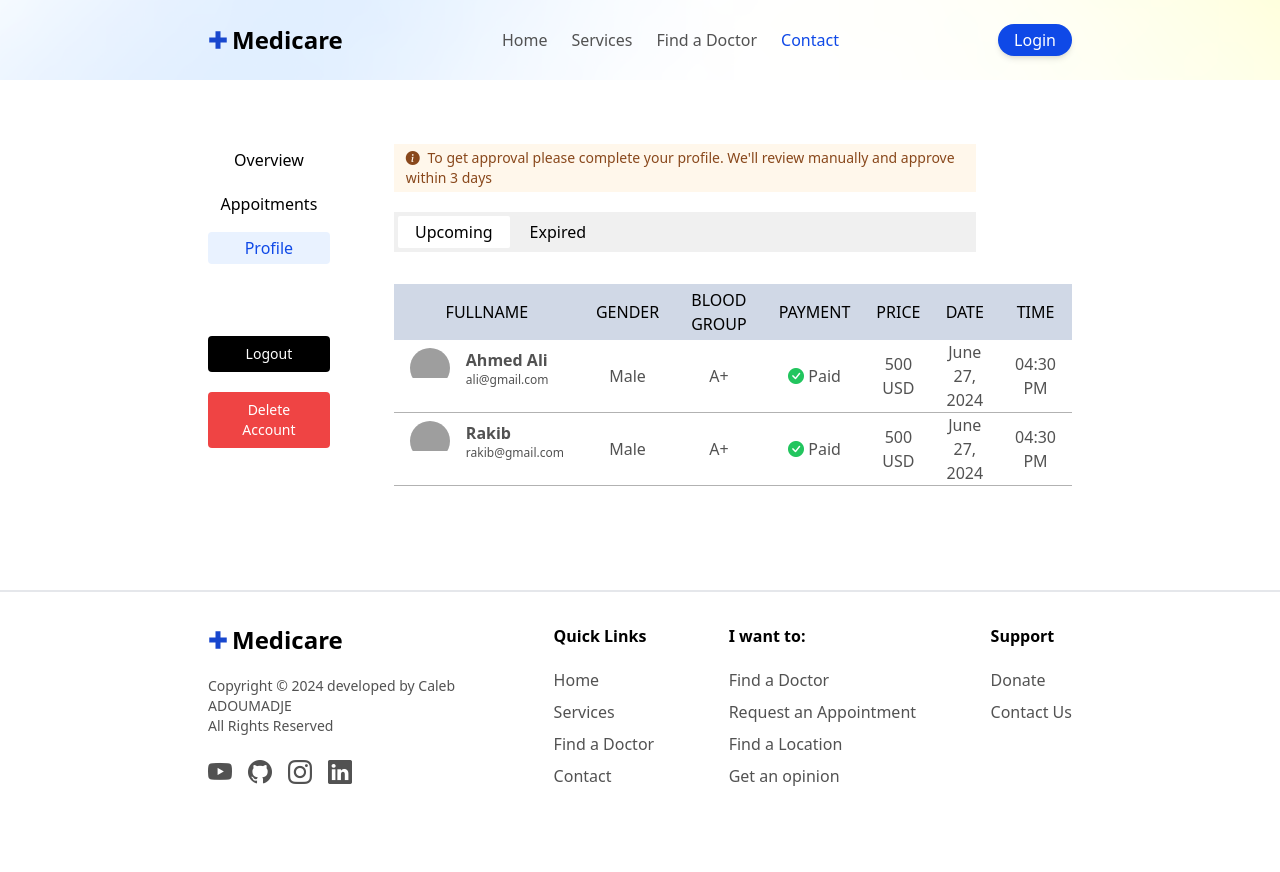
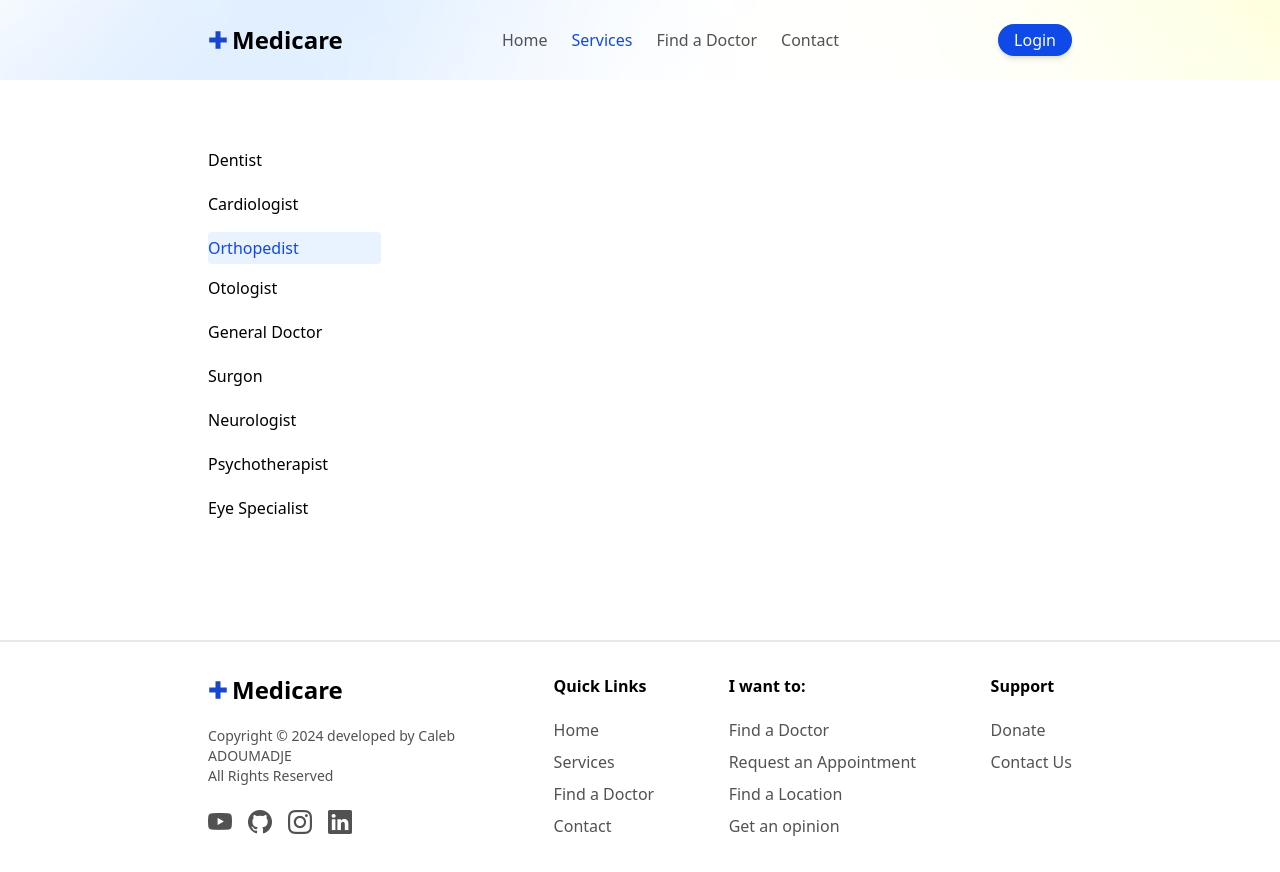
Before and after one commit to adoumadje/medicare-frontend, an Angular app: page / in a window 1280 px wide. Shown: the top 872 px of the page. Built offline with nearby package versions, Linux system fonts and the light colour scheme; grey boxes are pictures that could not be loaded.

Commit message:
services page started

```diff
--- a/src/app/app.component.html
+++ b/src/app/app.component.html
@@ -7,5 +7,6 @@
 <!--<app-register></app-register>-->
 <!--<app-login></app-login>-->
 <!--<app-patient-dashboard></app-patient-dashboard>-->
-<app-doctor-dashboard></app-doctor-dashboard>
+<!--<app-doctor-dashboard></app-doctor-dashboard>-->
+<app-services-page></app-services-page>
 <app-footer></app-footer>
--- a/src/app/app.component.ts
+++ b/src/app/app.component.ts
@@ -10,11 +10,12 @@ import { RegisterComponent } from "./components/register/register.component";
 import { LoginComponent } from "./components/login/login.component";
 import { PatientDashboardComponent } from "./components/patient-dashboard/patient-dashboard.component";
 import { DoctorDashboardComponent } from "./components/doctor-dashboard/doctor-dashboard.component";
+import { ServicesPageComponent } from "./components/services-page/services-page.component";
 
 @Component({
   selector: 'app-root',
   standalone: true,
-  imports: [RouterOutlet, HomePageComponent, NavigationBarComponent, FindADoctorComponent, DoctorDetailsPageComponent, ContactUsComponent, FooterComponent, RegisterComponent, LoginComponent, PatientDashboardComponent, DoctorDashboardComponent],
+  imports: [RouterOutlet, HomePageComponent, NavigationBarComponent, FindADoctorComponent, DoctorDetailsPageComponent, ContactUsComponent, FooterComponent, RegisterComponent, LoginComponent, PatientDashboardComponent, DoctorDashboardComponent, ServicesPageComponent],
   templateUrl: './app.component.html',
   styleUrl: './app.component.css'
 })
--- a/src/app/components/doctor-dashboard/doctor-dashboard.component.html
+++ b/src/app/components/doctor-dashboard/doctor-dashboard.component.html
@@ -81,8 +81,8 @@
             </div>
         </div>
 
-        <div class="">
-            <div class="bg-lightBlack p-1 mt-5 mb-8 sm:me-24">
+        <div class="sm:pe-24">
+            <div class="bg-lightBlack p-1 mt-5 mb-8">
                 <button class="px-2 w-28 py-1 bg-white rounded-sm">Upcoming</button>
                 <button class="px-2 w-24 py-1 ">Expired</button>
             </div>
--- a/src/app/components/general/navigation-bar/navigation-bar.component.html
+++ b/src/app/components/general/navigation-bar/navigation-bar.component.html
@@ -9,9 +9,9 @@ style="background-image: url('bg-navbar.png');">
     </h1>
     <ul class="hidden sm:flex list-none text-myBlack">
         <li class="mx-3 hover:text-myblue cursor-pointer"><a routerLink="">Home</a></li>
-        <li class="mx-3 hover:text-myblue cursor-pointer"><a routerLink="">Services</a></li>
+        <li class="mx-3 hover:text-myblue cursor-pointer text-myblue"><a routerLink="">Services</a></li>
         <li class="mx-3 hover:text-myblue cursor-pointer"><a routerLink="">Find a Doctor</a></li>
-        <li class="mx-3 hover:text-myblue cursor-pointer text-myblue"><a routerLink="">Contact</a></li>
+        <li class="mx-3 hover:text-myblue cursor-pointer"><a routerLink="">Contact</a></li>
     </ul>
     <button class="hidden sm:block bg-myblue text-white px-4 py-1 rounded-l-full rounded-r-full shadow-md focus:ring-2 transform hover:scale-105"
     >Login</button>
--- /dev/null
+++ b/src/app/components/services-page/services-page.component.html
@@ -0,0 +1,15 @@
+<div class="px-8 sm:px-13 pt-32 sm:pt-36 pb-16 sm:flex">
+    <div class="sm:w-20p sm:me-16 sm:px-0 px-8 mb-10 sm:mb-0">
+        <ul class="list-none flex flex-col">
+            <li class="hover:text-myblue hover:bg-lightBlue cursor-pointer mb-3 py-1 rounded">Dentist</li>
+            <li class="hover:text-myblue hover:bg-lightBlue cursor-pointer mb-3 py-1 rounded">Cardiologist</li>
+            <li class="hover:text-myblue text-myblue bg-lightBlue hover:bg-lightBlue cursor-pointer mb-2 py-1 rounded">Orthopedist</li>
+            <li class="hover:text-myblue hover:bg-lightBlue cursor-pointer mb-3 py-1 rounded">Otologist</li>
+            <li class="hover:text-myblue hover:bg-lightBlue cursor-pointer mb-3 py-1 rounded">General Doctor</li>
+            <li class="hover:text-myblue hover:bg-lightBlue cursor-pointer mb-3 py-1 rounded">Surgon</li>
+            <li class="hover:text-myblue hover:bg-lightBlue cursor-pointer mb-3 py-1 rounded">Neurologist</li>
+            <li class="hover:text-myblue hover:bg-lightBlue cursor-pointer mb-3 py-1 rounded">Psychotherapist</li>
+            <li class="hover:text-myblue hover:bg-lightBlue cursor-pointer mb-3 py-1 rounded">Eye Specialist</li>
+        </ul>
+    </div>
+</div>
```
Also changed, not shown: src/app/components/services-page/services-page.component.ts (added, +12 -0 lines), public/dentist-black.svg (added), src/app/components/services-page/services-page.component.css (added), 1 other file (tests, documents, lock files or other folders).
